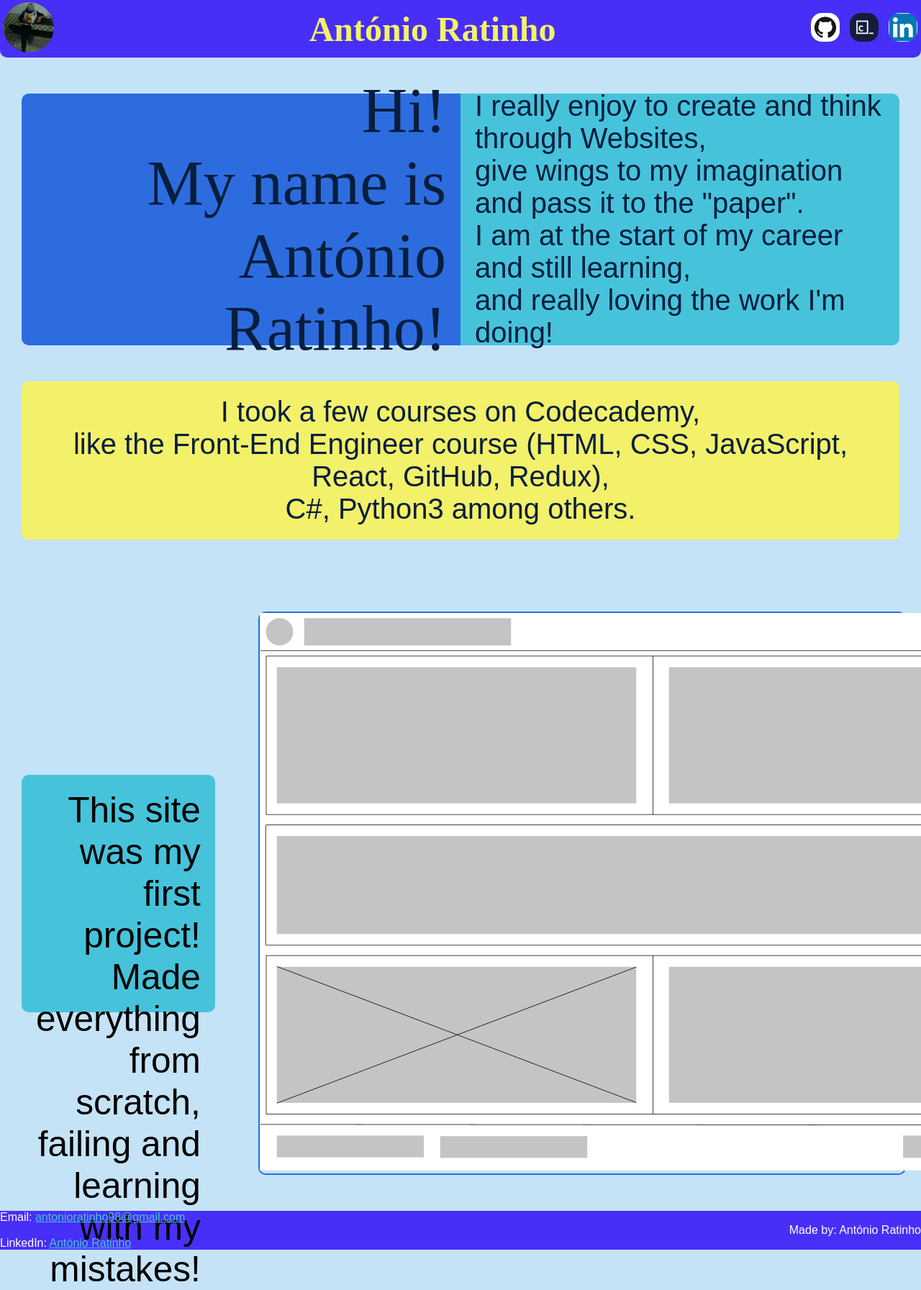
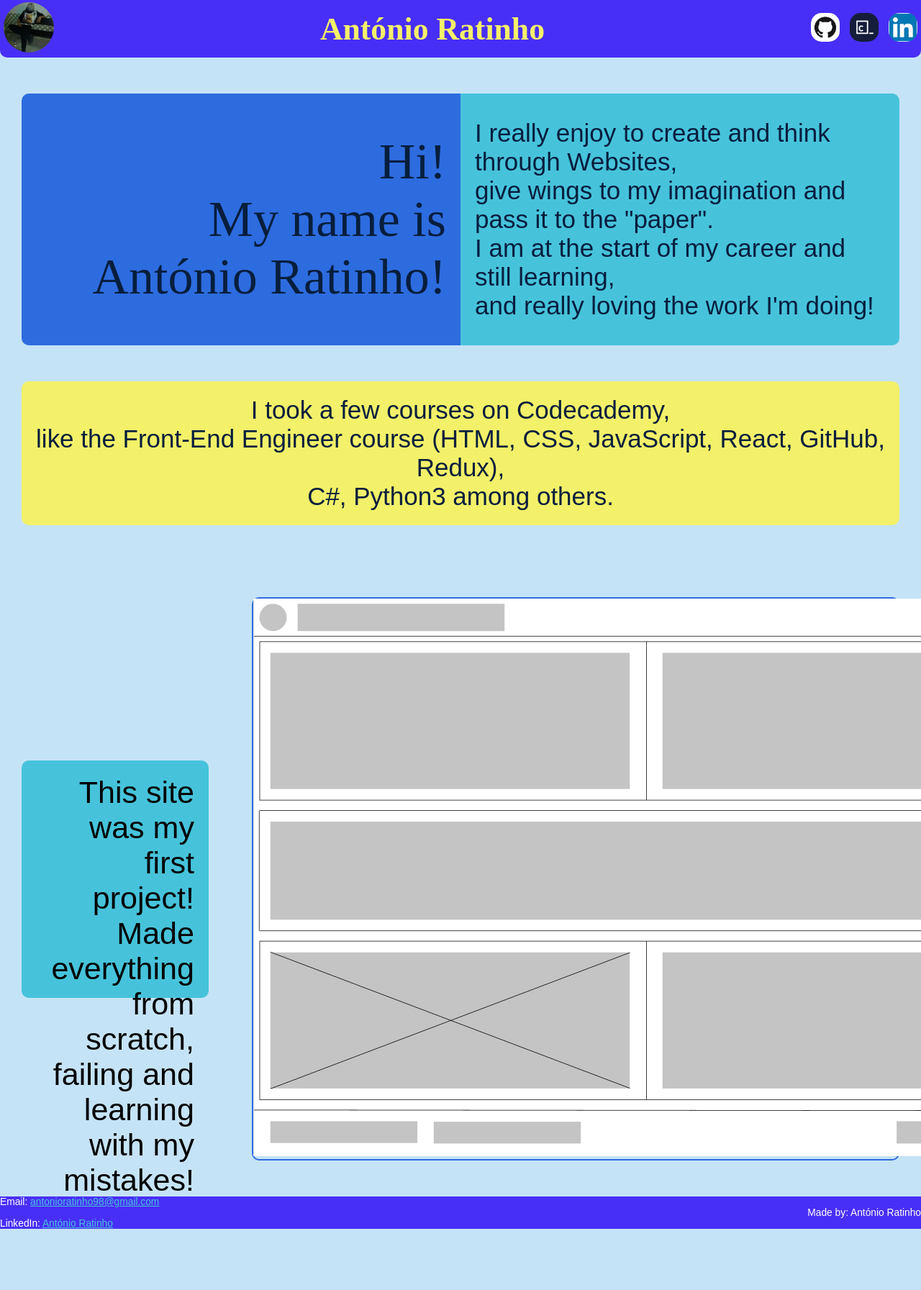
Before and after one commit to Ratinho698/antonioratinho, a plain HTML site: page index.html in a window 1280 px wide. Shown: the top 1793 px of the page at 72% size. After the commit the page ends 1708 px from the top, so only its background shows below. Drawn offline with Linux system fonts and the light colour scheme.

Commit message:
update font-size

```diff
--- a/index.css
+++ b/index.css
@@ -34,7 +34,7 @@ header {
 }
 
 header h1 {
-    font-size: 300%;
+    font-size: 5.46448087431694vh;
     margin: 5px;
     color: #f3f169;
     font-family: 'Times New Roman', Times, serif;
@@ -57,7 +57,7 @@ header h1 {
     margin-left: 30px;
     margin-top: 50px;
     text-align: end;
-    font-size: 550%;
+    font-size: 8.743169398907105vh;
     background-color: #2d6cdf;
     border-top-left-radius: 10px;
     border-bottom-left-radius: 10px;
@@ -73,7 +73,7 @@ header h1 {
     margin-right: 30px;
     margin-top: 50px;
     text-align: start;
-    font-size: 250%;
+    font-size: 4.371584699453552vh;
     background-color: #46c3db;
     border-top-right-radius: 10px;
     border-bottom-right-radius: 10px;
@@ -85,7 +85,7 @@ header h1 {
     justify-content: center;
     padding: 20px;
     margin: 50px 30px;
-    font-size: 250%;
+    font-size: 4.371584699453552vh;
     text-align: center;
     background-color: #f3f169;
     color: #071e3d;
@@ -112,7 +112,7 @@ header h1 {
     padding: 20px;
     height: 290px;
     margin: 50px 30px;
-    font-size: 310%;
+    font-size: 5.382131324004305vh;
     align-self: center;
     text-align: end;
     background-color: #46c3db;
@@ -138,7 +138,7 @@ header h1 {
 
 .contacts {
     color: #ffffff;
-    font-size: 100%;
+    font-size: 1.7222820236813778vh;
 }
 
 .contacts a {
@@ -152,5 +152,5 @@ header h1 {
 .madeBy {
     align-self: center;
     color: #ffffff;
-    font-size: 100%;
+    font-size: 1.7222820236813778vh;
 }
```
